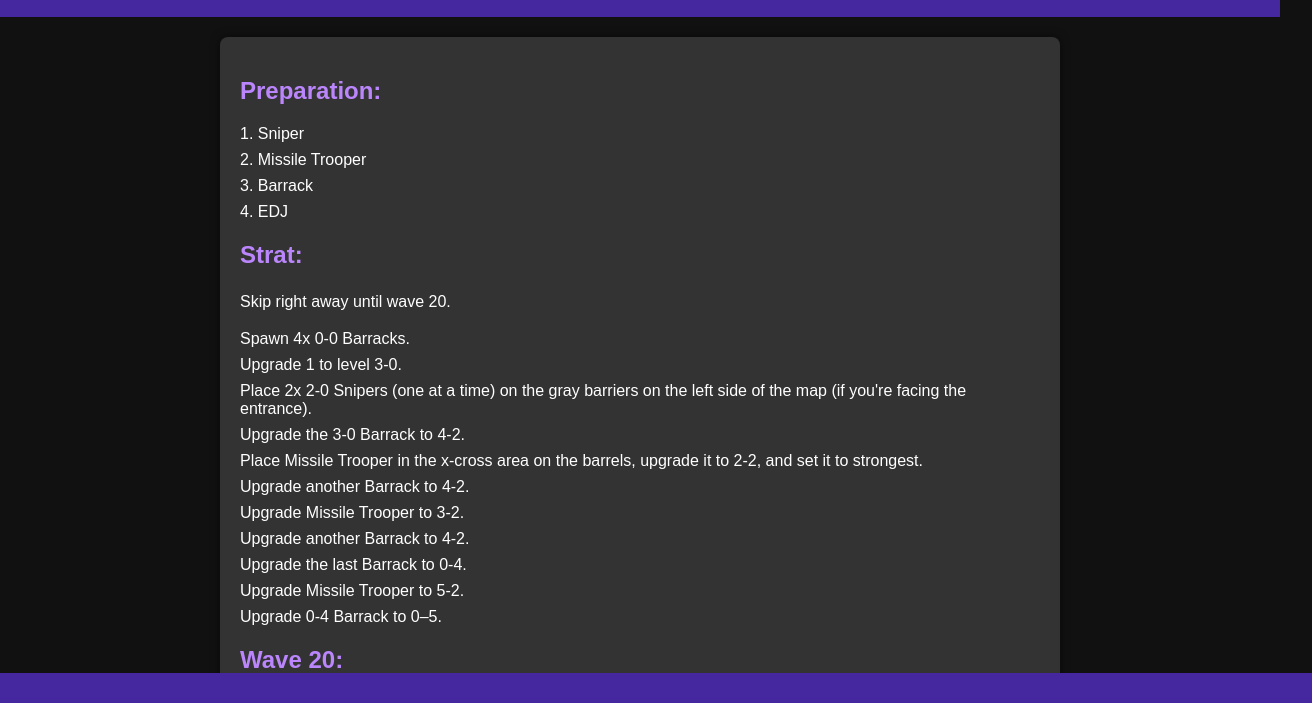
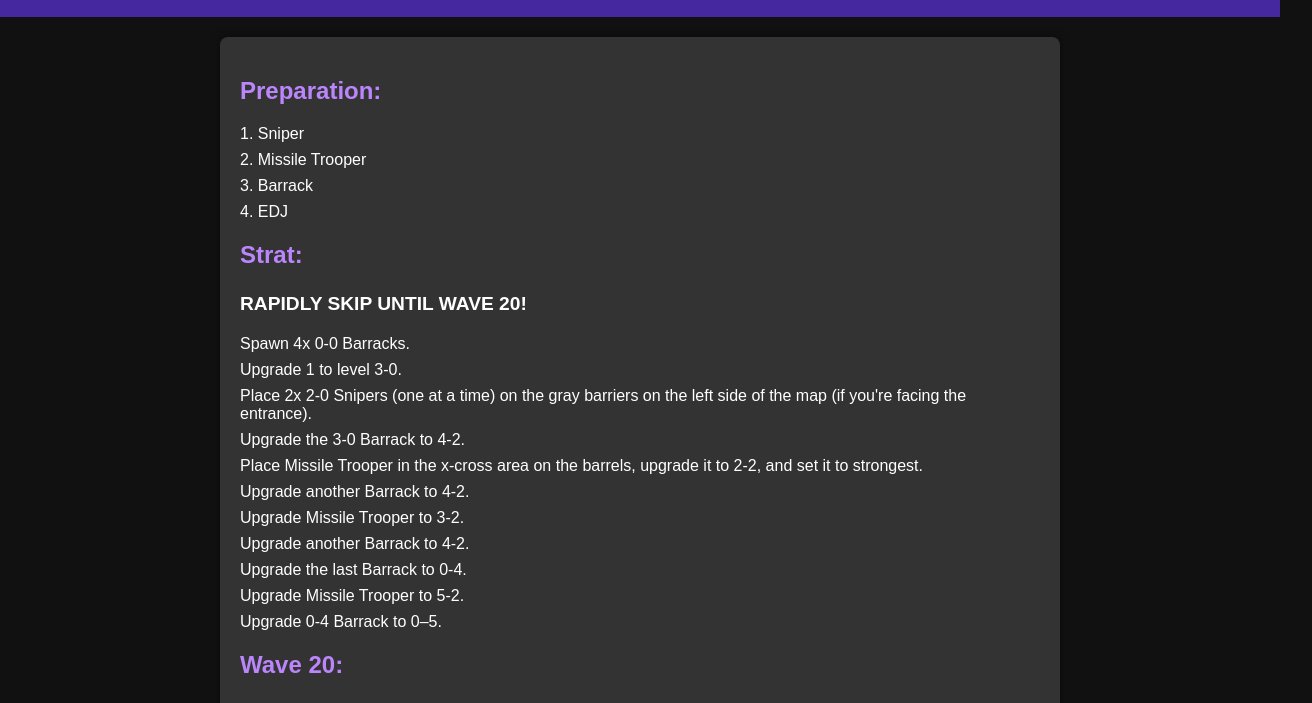
Before and after one commit to LeH0angHuy/CA-Elite, a plain HTML site: page index.html in a window 1280 px wide. Shown: the part 95-798 px from the top of the page, 1312 px wide, since content can reach past the window. Drawn offline with Linux system fonts and the light colour scheme.

Commit message:
Update index.html

```diff
--- a/index.html
+++ b/index.html
@@ -50,14 +50,13 @@
             line-height: 1.6;
         }
 
-        footer {
-            background-color: #4527a0; /* Match the background color of the header */
-            color: #fff;
-            text-align: center;
-            padding: 1em;
-            position: absolute;
-            bottom: 0;
-            width: 100%;
+        strong {
+            font-weight: bold;
+        }
+
+        /* Make specified text bold and slightly larger */
+        strong.large-text {
+            font-size: 1.2em;
         }
     </style>
 </head>
@@ -77,7 +76,7 @@
         </ul>
 
         <h2>Strat:</h2>
-        <p>Skip right away until wave 20.</p>
+        <p><strong class="large-text">RAPIDLY SKIP UNTIL WAVE 20!</strong></p>
         <ul>
             <li>Spawn 4x 0-0 Barracks.</li>
             <li>Upgrade 1 to level 3-0.</li>
@@ -93,7 +92,7 @@
         </ul>
 
         <h2>Wave 20:</h2>
-        <p>SKIP WAVE 20 AT 32 SECONDS</p>
+        <p><strong class="large-text">SKIP WAVE 20 AT 32 SECONDS!</strong></p>
         <ul>
             <li>Upgrade both Snipers to 5-2.</li>
             <li>Place a level 2-5 Missile Trooper.</li>
@@ -116,9 +115,5 @@
         </ul>
     </section>
 
-    <footer>
-        <!-- Copyright and other information can be added here -->
-    </footer>
-
 </body>
 </html>
```
